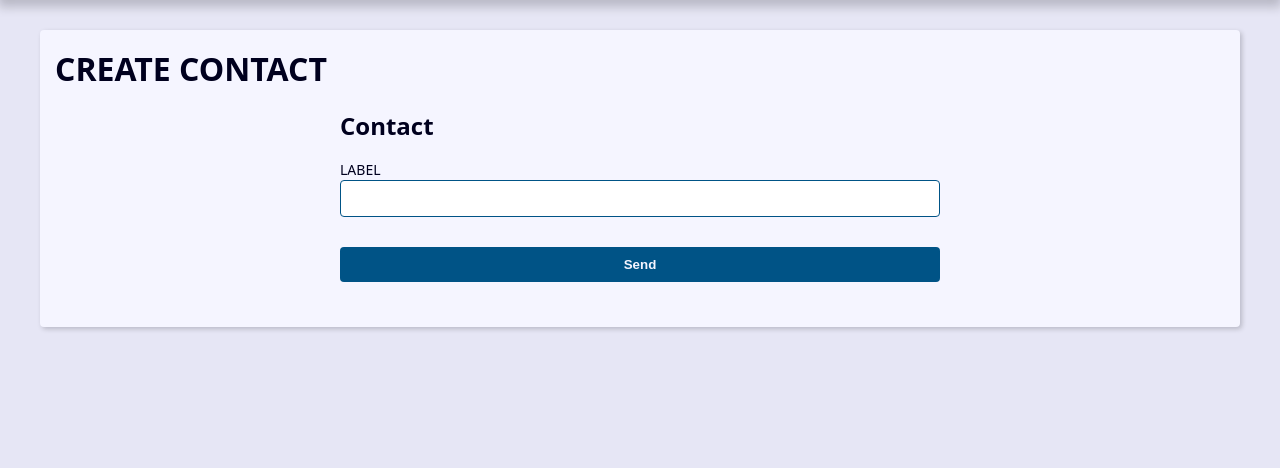
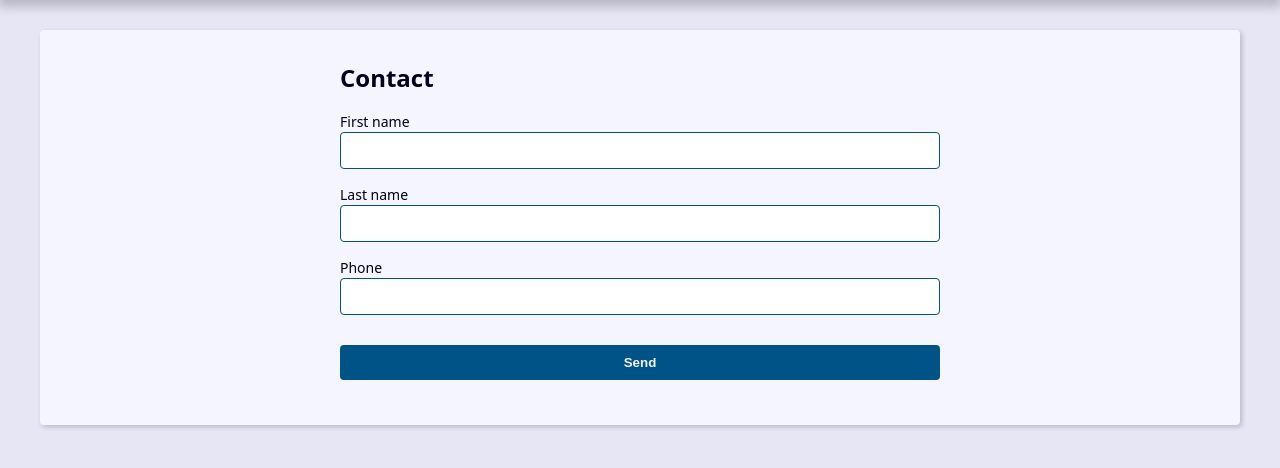
Before and after one commit to guimats/agenda-django, a Django app: page /contact/create/ in a window 1280 px wide. Shown: the part 239-707 px from the top of the page. Run offline with Django 5.2, Linux system fonts and the light colour scheme.

Commit message:
Criando formulário dinamico

```diff
--- a/contact/templates/contact/create.html
+++ b/contact/templates/contact/create.html
@@ -1,32 +1,39 @@
-{% extends "global/base.html" %}
-
+{% extends 'global/base.html' %}
 {% block content %}
-    <h1>CREATE CONTACT</h1>
   <div class="form-wrapper">
-
     <h2>Contact</h2>
 
     <form
-        action="{% url "contact:create" %}"
+      action="{% url 'contact:create' %}"
       method="POST"
       enctype="multipart/form-data"
     >
-
       {% csrf_token %}
 
       <div class="form-content">
+
+        {% for field in form %}
           <div class="form-group">
-                <label for="id_first_name">LABEL</label>
-                <input type="text" name="first_name" maxlength="255" id="id_first_name">
+            <label for="{{ field.id_for_label }}">{{ field.label }}</label>
+            {{ field }}
+            {{ field.errors }}
+          </div>
+        {% endfor %}
+      </div>
+
+      {% if form.non_field_errors %}
+        <div class="form-content">
+          <div class="form-group">
+            <div class="message error">
+              {{ form.non_field_errors }}
             </div>
           </div>
+        </div>
+      {% endif %}
 
       <div class="form-content">
         <div class="form-group">
           <button class="btn" type="submit">Send</button>
         </div>
       </div>
-
-    </form>
-    </div>
 {% endblock content %}
--- a/contact/views/contact_forms.py
+++ b/contact/views/contact_forms.py
@@ -1,18 +1,60 @@
-from django.shortcuts import render, get_object_or_404, redirect  # type:ignore
-# importando os contatos para exibir na tela
-from contact.models import Contact  # type:ignore
-from django.db.models import Q  # type:ignore
+from typing import Any, Dict
+
+from django import forms  # type: ignore
+from django.core.exceptions import ValidationError  # type: ignore
+from django.core.paginator import Paginator  # type: ignore
+from django.db.models import Q  # type: ignore
+from django.shortcuts import get_object_or_404, redirect, render  # type:ignore
+
+from contact.models import Contact
+
+
+class ContactForm(forms.ModelForm):
+    class Meta:
+        model = Contact
+        fields = (
+            'first_name', 'last_name', 'phone',
+        )
+
+    def clean(self):
+        # cleaned_data = self.cleaned_data
+
+        self.add_error(
+            'first_name',
+            ValidationError(
+                'Mensagem de erro',
+                code='invalid'
+            )
+        )
+        self.add_error(
+            'first_name',
+            ValidationError(
+                'Mensagem de erro 2',
+                code='invalid'
+            )
+        )
+
+        return super().clean()
 
 
 def create(request):
     if request.method == 'POST':
-        print(request.POST.get('first_name'))
+        context = {
+            'form': ContactForm(request.POST)
+        }
+
+        return render(
+            request,
+            'contact/create.html',
+            context
+        )
 
     context = {
-
+        'form': ContactForm()
     }
 
     return render(
-        request, 'contact/create.html',
+        request,
+        'contact/create.html',
         context
-        )
+    )
```
Lines whose indentation alone changed are shown as unchanged.
